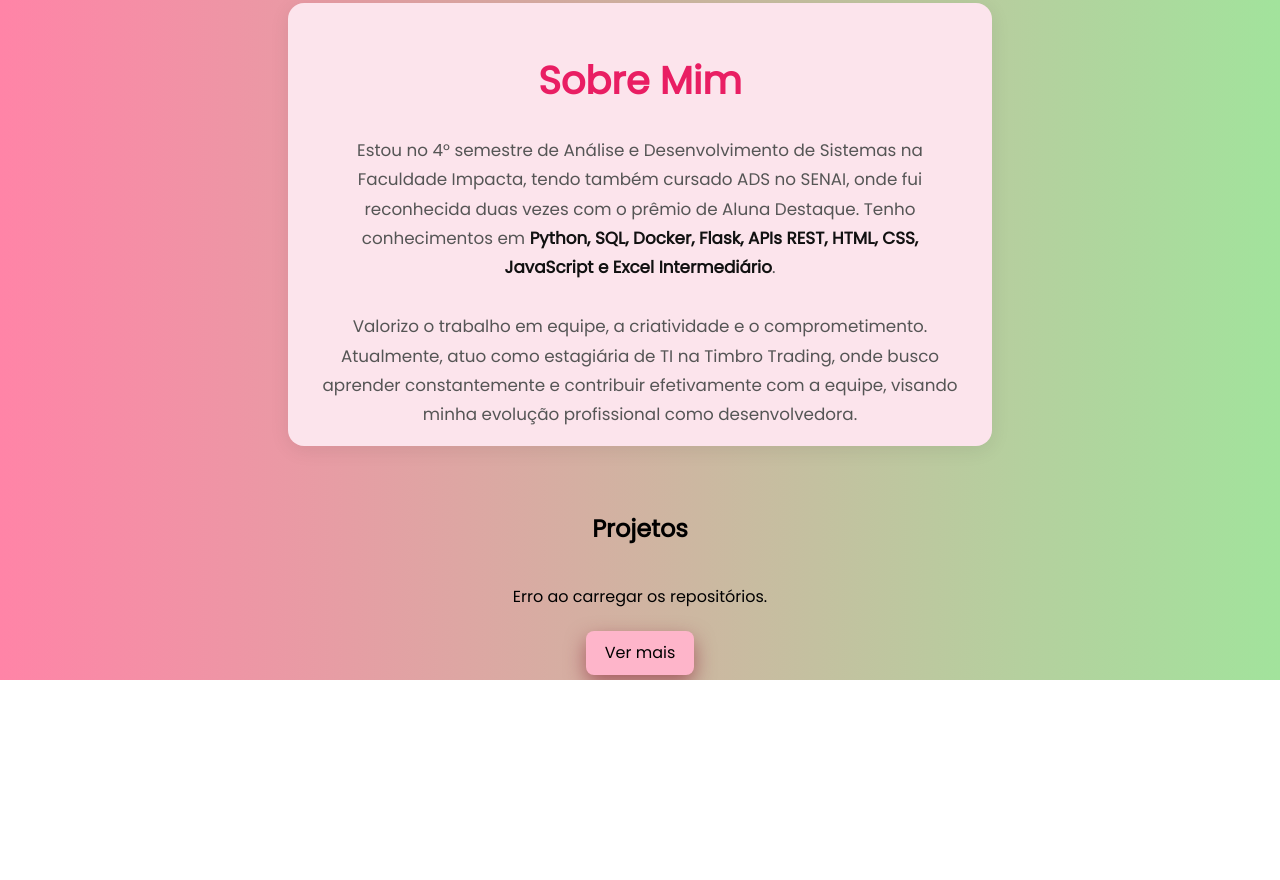
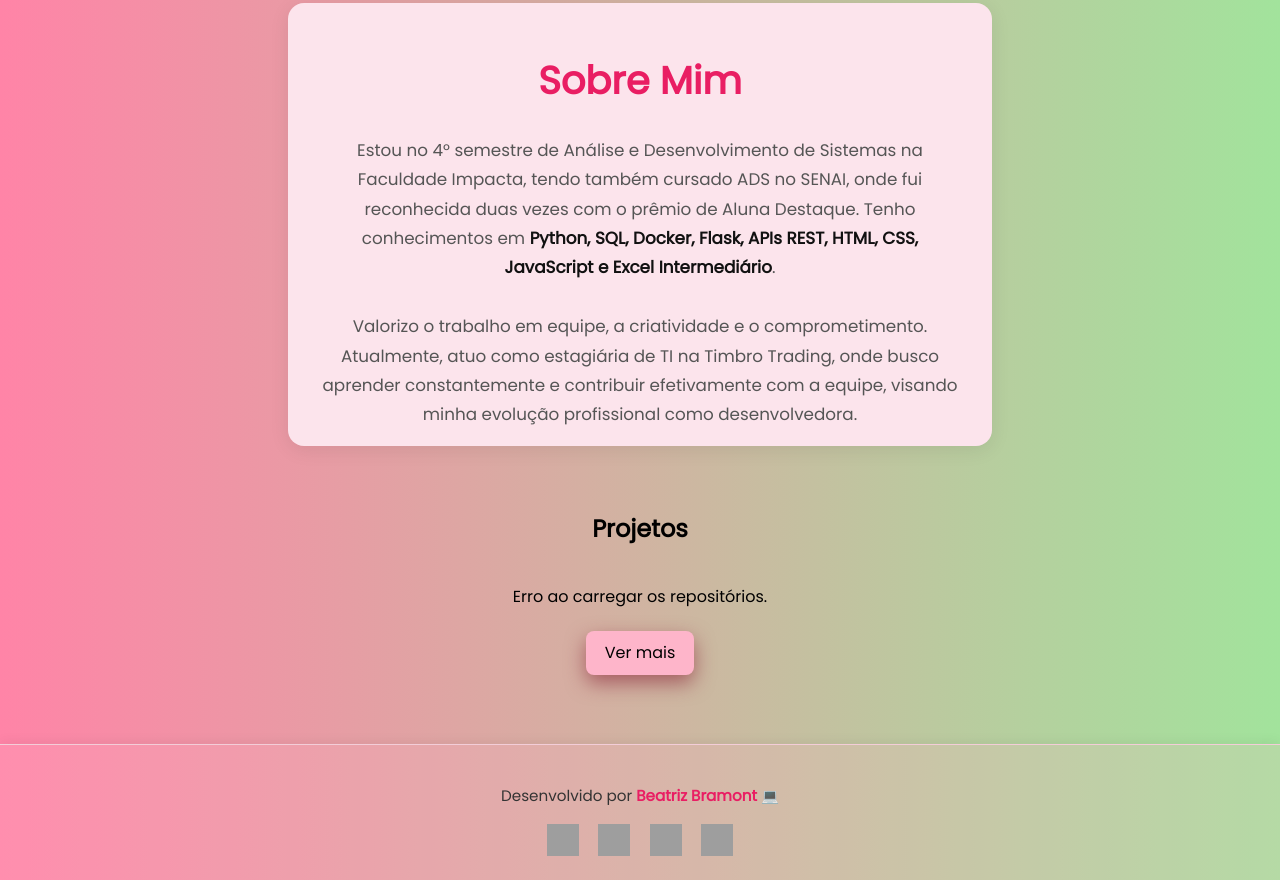
Before and after one commit to beatrizbramont/Meu_Portfolio, a website: page index.html in a window 1280 px wide. Shown: the part 715-1595 px from the top of the page. Before the commit the page ends 1395 px from the top, so only its background shows below. Drawn offline with nearby package versions, Linux system fonts and the light colour scheme; no server answers; grey boxes are pictures that could not be loaded; a web font is replaced by a local one.

Commit message:
footer criado

```diff
--- a/css/style.css
+++ b/css/style.css
@@ -56,28 +56,6 @@ header {
   box-shadow: 0 3px 10px rgba(0,0,0,0.1);
   padding: 5px 0;
   border-radius: 0 0 10px 10px;
-}
-
-.contato footer {
-  display: none;
-  opacity: 0;
-  transition: opacity 0.4s ease;
-  padding: 20px 10px;
-  background: rgba(255, 182, 197, 0.8);
-  backdrop-filter: saturate(180%) blur(10px);
-  color: #333;
-  font-weight: 600;
-  font-size: 14px;
-  text-align: center;
-  box-shadow: 0 -3px 10px rgba(0, 0, 0, 0.05);
-  border-radius: 10px 10px 0 0;
-  margin-top: 2rem;
-}
-
-.contato footer.visible {
-  opacity:1;
-  transform: translateY(20px);
-  display: block;
 }
 
 .navigation {
@@ -210,25 +188,49 @@ header {
   user-select: none;
 }
 
+
 footer {
-  display: none; /* escondido por padrão */
-  transform: translateY(20px);
-  opacity: 0;
-  transition: all 0.5s ease;
-  padding: 20px 10px;
-  background: rgba(255, 182, 197, 0.8);
-  backdrop-filter: saturate(180%) blur(10px);
+  margin-top: 4rem;
+  padding: 1.5rem 1rem;
+  background: rgba(255, 182, 197, 0.2); /* tom pastel rosa claro */
+  text-align: center;
+  font-size: 0.95rem;
   color: #333;
-  font-weight: 600;
-  font-size: 14px;
-  text-align: center;
-  box-shadow: 0 -3px 10px rgba(0,0,0,0.05);
-  border-radius: 10px 10px 0 0;
-  margin-top: 2rem;
+  border-top: 1px solid #f3cdd8;
+  box-shadow: 0 -2px 12px rgba(0, 0, 0, 0.06);
+  font-family: 'Poppins', sans-serif;
 }
 
-footer .contact a:hover {
-  text-decoration: underline;
+footer strong {
+  color: #e91e63;
+}
+
+footer .emoji {
+  font-size: 0.9rem;
+  vertical-align: middle;
+  opacity: 0.8;
+}
+
+.tech-icons {
+  margin-top: 1rem;
+  display: flex;
+  justify-content: center;
+  gap: 1.2rem;
+  flex-wrap: wrap;
+}
+
+.tech-icons img {
+  width: 32px;
+  height: 32px;
+  transition: transform 0.3s ease;
+}
+
+.tech-icons img:hover {
+  transform: scale(1.15);
+}
+
+#works {
+  margin-bottom: 4rem; /* ou ajuste para 5rem se preferir mais espaço */
 }
 
 #sobre {
--- a/index.html
+++ b/index.html
@@ -90,6 +90,18 @@
     </div>
   </section>
 
+  <footer>
+    <p>Desenvolvido por <strong>Beatriz Bramont</strong> <span class="emoji">💻</span></p>
+    <div class="tech-icons">
+      <img src="https://cdn.jsdelivr.net/gh/devicons/devicon/icons/html5/html5-original.svg" alt="HTML" title="HTML" />
+      <img src="https://cdn.jsdelivr.net/gh/devicons/devicon/icons/css3/css3-original.svg" alt="CSS" title="CSS" />
+      <img src="https://cdn.jsdelivr.net/gh/devicons/devicon/icons/javascript/javascript-original.svg" alt="JavaScript" title="JavaScript" />
+      <img src="https://cdn.jsdelivr.net/gh/devicons/devicon/icons/nodejs/nodejs-original.svg" alt="Node.js" title="Node.js" />
+    </div>
+  </footer>
+
+
+
   <script src="./js/works.js" defer></script>
   <script src="./js/index.js" defer></script>
 </body>
```
